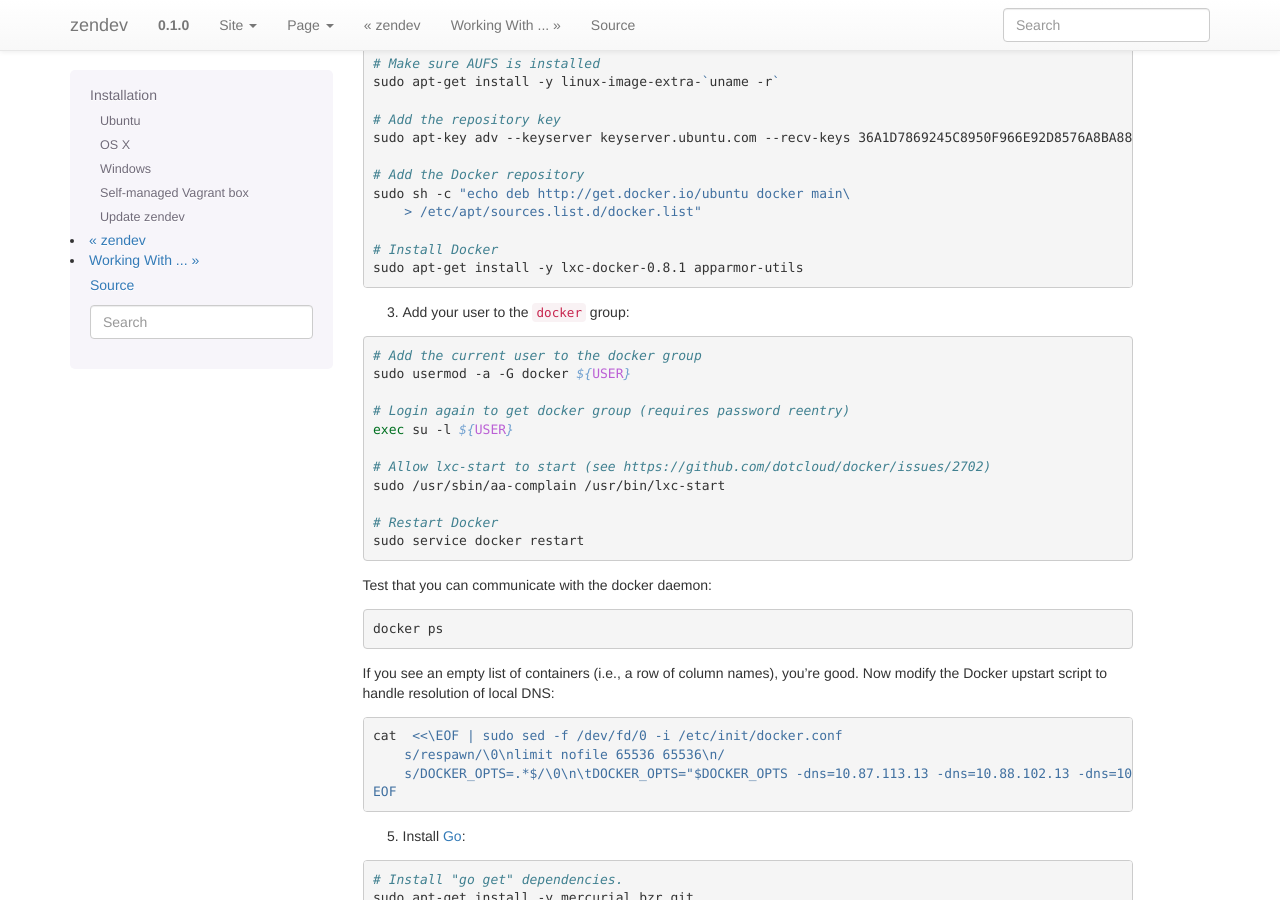
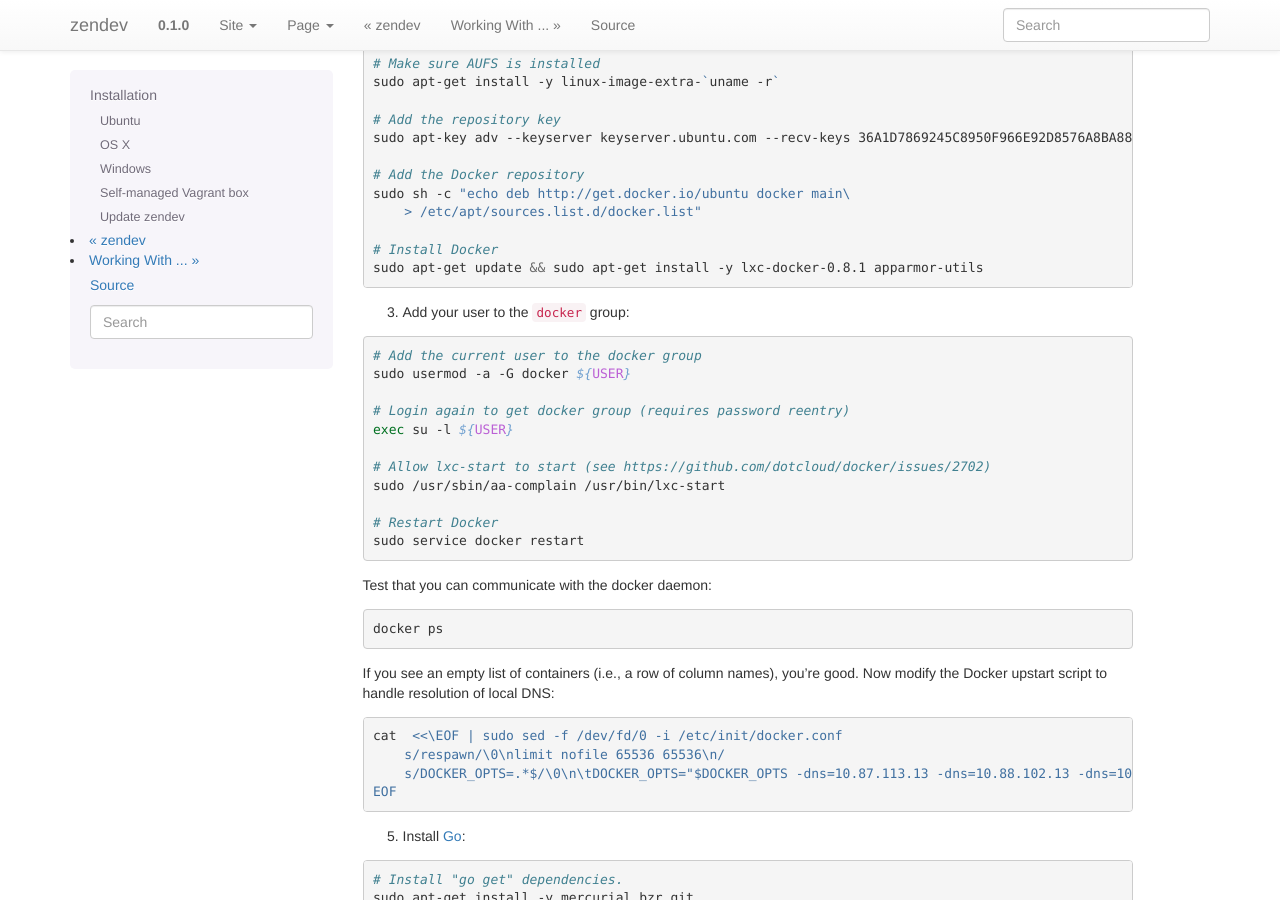
Before and after one commit to zenoss/zendev, a Sphinx documentation site: the page built from docs/installation.rst, in a window 1280 px wide and 900 px high, scrolled down 485 px. Built offline with Sphinx 7.4.7, drawn with Linux system fonts in a browser that asks for light colours.

Commit message:
Need to update after adding a repo, but before installing docker

```diff
--- a/docs/installation.rst
+++ b/docs/installation.rst
@@ -39,7 +39,7 @@
         > /etc/apt/sources.list.d/docker.list"
 
     # Install Docker
-    sudo apt-get install -y lxc-docker-0.8.1 apparmor-utils
+    sudo apt-get update && sudo apt-get install -y lxc-docker-0.8.1 apparmor-utils
 
 3. Add your user to the ``docker`` group:
 
```
